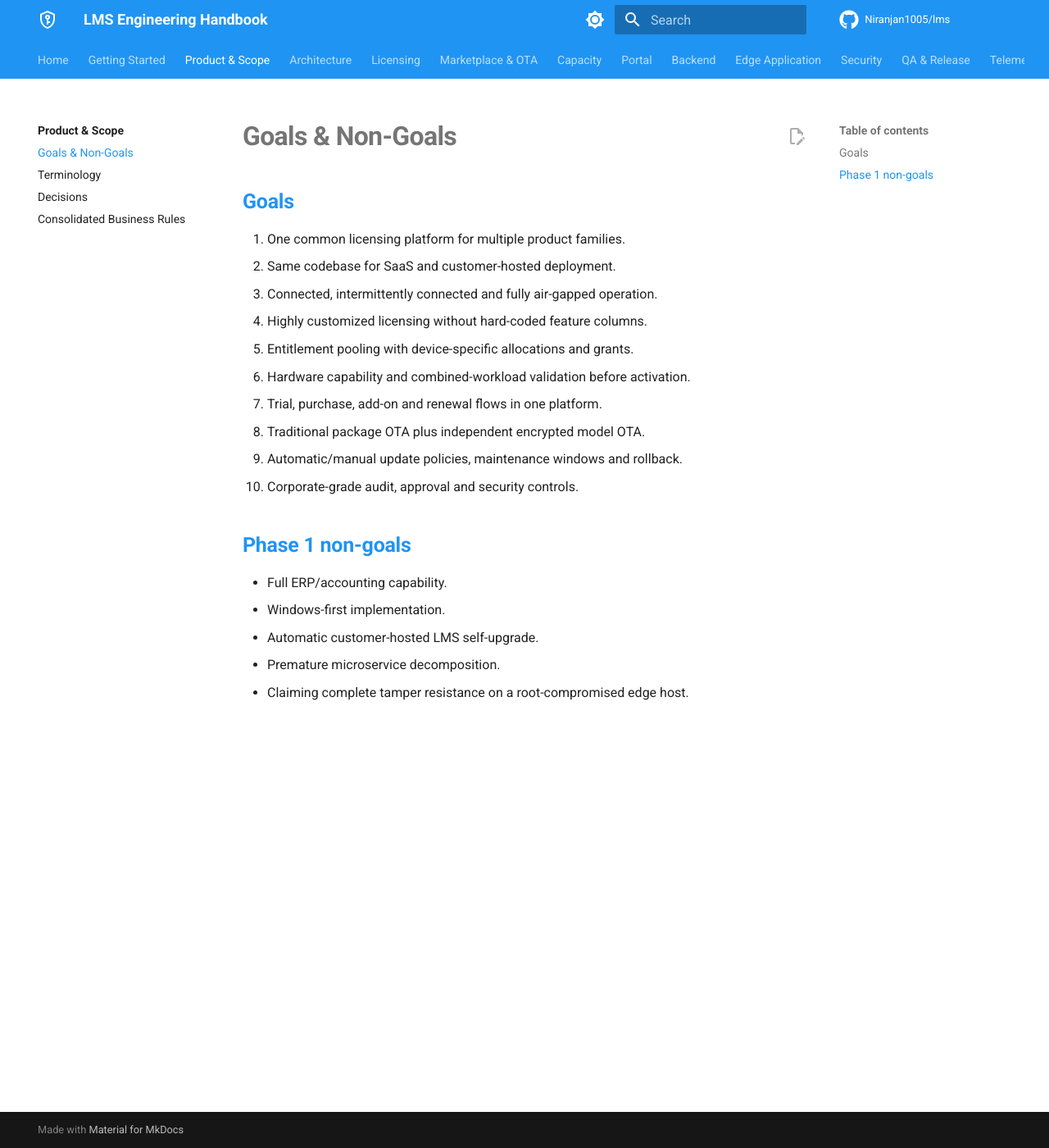
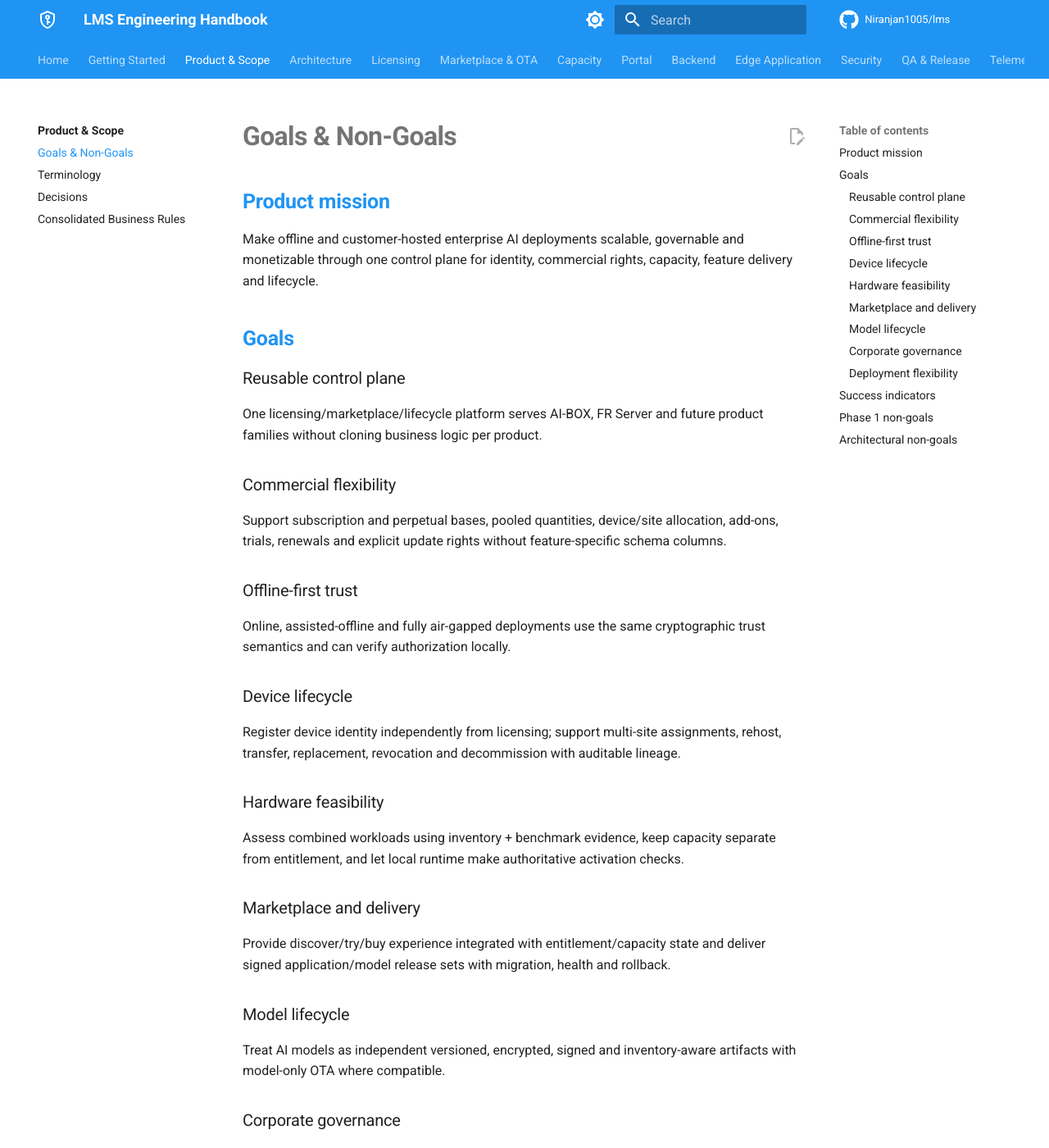
Before and after one commit to Niranjan1005/lms, an MkDocs documentation site: the page built from docs/product/goals.md, in a window 1280 px wide and 1400 px high. Shown: the whole window at 82% size. Built offline with MkDocs 1.6.1 and Material for MkDocs 9.7.7, drawn with Linux system fonts in a browser that asks for light colours; comment, search, counter and statistics services are not loaded; some of the changed text lies outside the part shown.

Commit message:
docs: deepen product goals and non goals

```diff
--- a/docs/product/goals.md
+++ b/docs/product/goals.md
@@ -1,22 +1,53 @@
 # Goals & Non-Goals
+
+## Product mission
+
+Make offline and customer-hosted enterprise AI deployments scalable, governable and monetizable through one control plane for identity, commercial rights, capacity, feature delivery and lifecycle.
 
 ## Goals
 
-1. One common licensing platform for multiple product families.
-2. Same codebase for SaaS and customer-hosted deployment.
-3. Connected, intermittently connected and fully air-gapped operation.
-4. Highly customized licensing without hard-coded feature columns.
-5. Entitlement pooling with device-specific allocations and grants.
-6. Hardware capability and combined-workload validation before activation.
-7. Trial, purchase, add-on and renewal flows in one platform.
-8. Traditional package OTA plus independent encrypted model OTA.
-9. Automatic/manual update policies, maintenance windows and rollback.
-10. Corporate-grade audit, approval and security controls.
+### Reusable control plane
+One licensing/marketplace/lifecycle platform serves AI-BOX, FR Server and future product families without cloning business logic per product.
+
+### Commercial flexibility
+Support subscription and perpetual bases, pooled quantities, device/site allocation, add-ons, trials, renewals and explicit update rights without feature-specific schema columns.
+
+### Offline-first trust
+Online, assisted-offline and fully air-gapped deployments use the same cryptographic trust semantics and can verify authorization locally.
+
+### Device lifecycle
+Register device identity independently from licensing; support multi-site assignments, rehost, transfer, replacement, revocation and decommission with auditable lineage.
+
+### Hardware feasibility
+Assess combined workloads using inventory + benchmark evidence, keep capacity separate from entitlement, and let local runtime make authoritative activation checks.
+
+### Marketplace and delivery
+Provide discover/try/buy experience integrated with entitlement/capacity state and deliver signed application/model release sets with migration, health and rollback.
+
+### Model lifecycle
+Treat AI models as independent versioned, encrypted, signed and inventory-aware artifacts with model-only OTA where compatible.
+
+### Corporate governance
+Provide tenant isolation, RBAC, maker-checker, audit, security logging, release approvals, backup/restore, incident/support runbooks and VAPT readiness.
+
+### Deployment flexibility
+Run the same core LMS codebase as SaaS or customer-hosted with provider/configuration adapters.
+
+## Success indicators
+
+The architecture is successful when a new product/feature can be onboarded through metadata/policy/contracts rather than schema forks; an offline device can independently verify its authorization and updates; pooled rights can be safely reallocated; updates can roll back autonomously; and support can determine exact commercial, grant, capacity and installation state from auditable evidence.
 
 ## Phase 1 non-goals
 
-- Full ERP/accounting capability.
-- Windows-first implementation.
-- Automatic customer-hosted LMS self-upgrade.
-- Premature microservice decomposition.
-- Claiming complete tamper resistance on a root-compromised edge host.
+- building a full ERP/accounting system
+- Windows-first edge implementation
+- mandatory Kubernetes/microservices
+- Docker as a required edge runtime dependency
+- fully automatic self-upgrade of customer-hosted LMS
+- unlimited offline authorization
+- claiming software-only tamper-proof execution on a root-compromised host
+- solving customer video/content analytics privacy beyond the explicitly approved telemetry scope
+
+## Architectural non-goals
+
+LMS does not make commercial entitlement equal to capacity, does not use package possession as license authorization, does not treat a relay as a signing authority, and does not make high-volume telemetry a prerequisite for license validity.
```
